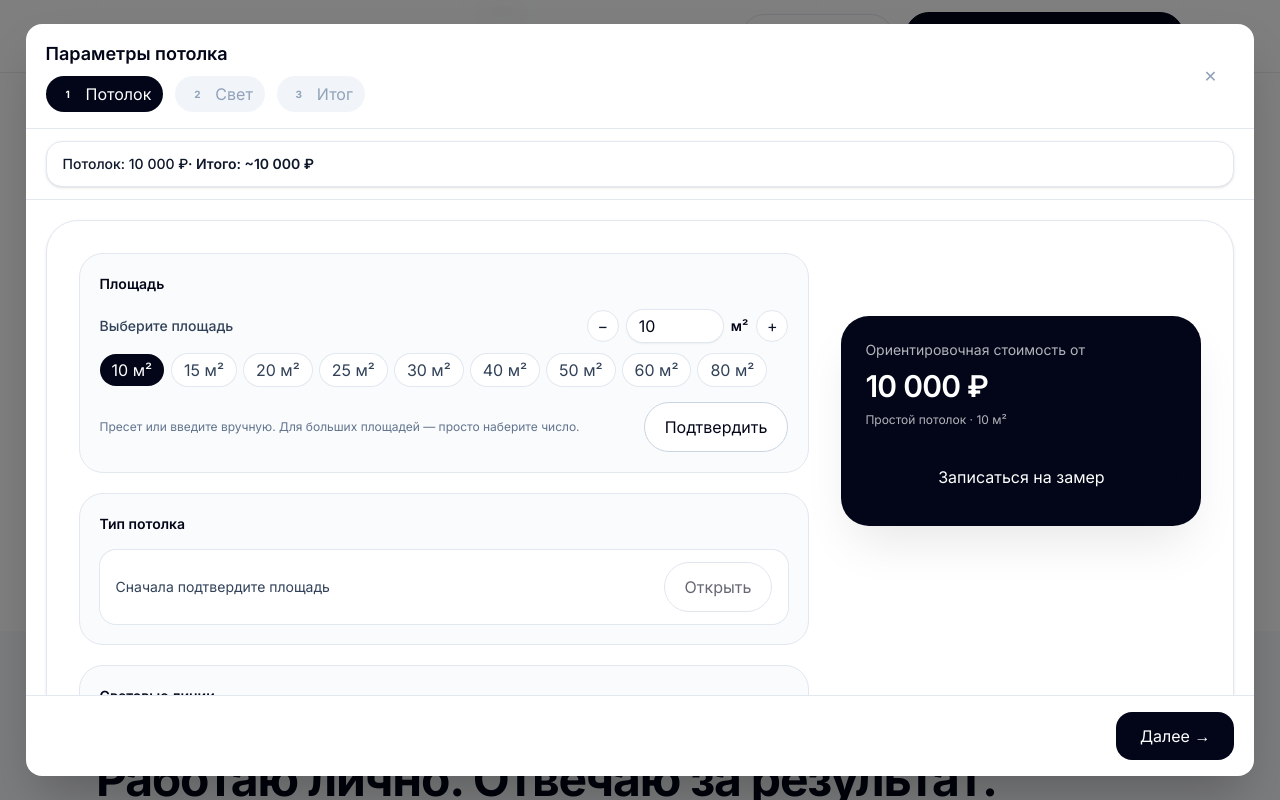
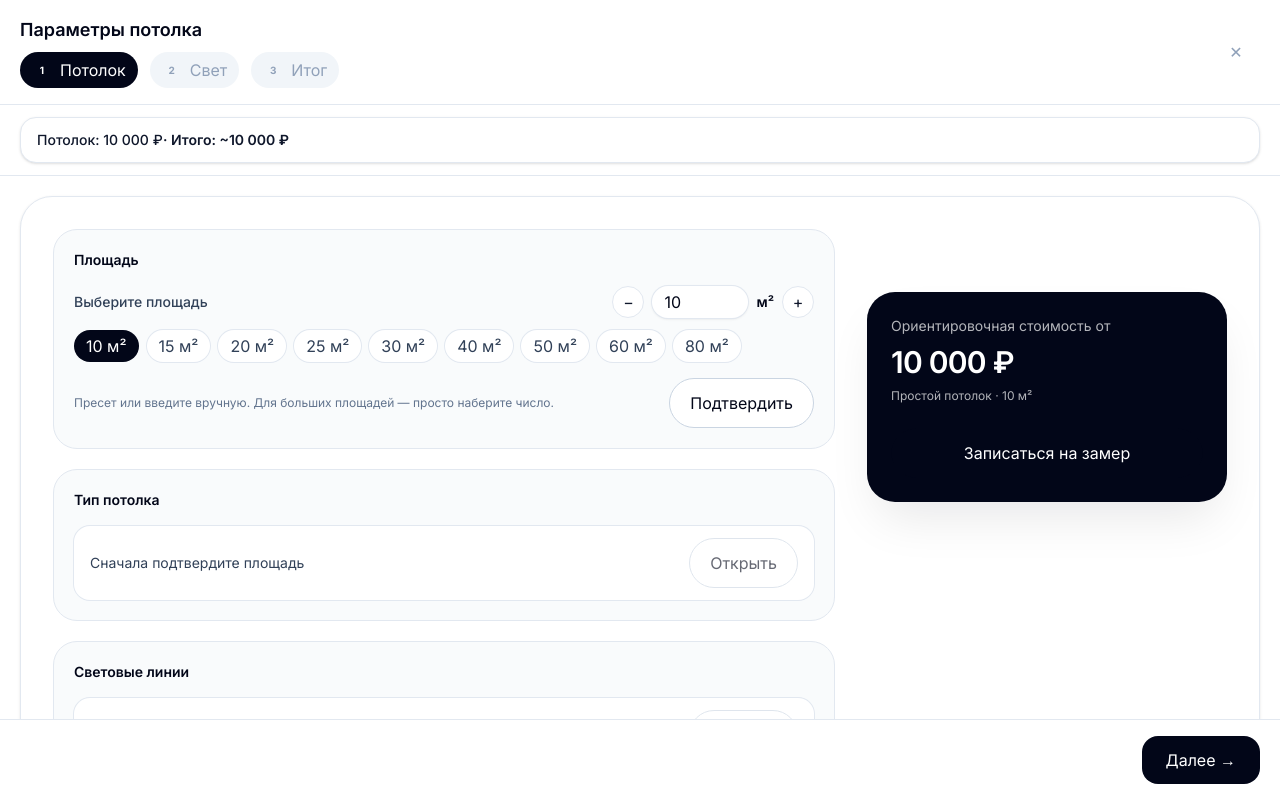
Before and after one commit to svladimirtsk-crypto/nextjs-potolkovo, a Next.js app: page / in a window 1280 px wide. Both pictures are taken after a click on the button "Рассчитать стоимость". Shown: the part 1953-2753 px from the top of the page. Built offline with nearby package versions, Linux system fonts and the light colour scheme.

Commit message:
Change calculator modal to fullscreen on all viewports

```diff
--- a/components/calculator-modal/calculator-modal.tsx
+++ b/components/calculator-modal/calculator-modal.tsx
@@ -359,12 +359,12 @@ export function CalculatorModal() {
           role="dialog"
           aria-modal={isOpen ? "true" : undefined}
           aria-labelledby="calc-modal-title"
-          // P1.1: full-screen bottom sheet on mobile
-          className={`calculator-modal-panel w-full max-h-[92dvh] flex flex-col rounded-t-2xl bg-white shadow-2xl lg:h-[94dvh] lg:w-[96vw] lg:max-h-[94dvh] lg:max-w-[1440px] lg:rounded-2xl ${transitionClass} ${
+          // Fullscreen calculator wizard on all viewports
+          className={`calculator-modal-panel fixed inset-0 flex h-[100dvh] max-h-[100dvh] w-screen max-w-none flex-col overflow-hidden rounded-none bg-white shadow-none ${transitionClass} ${
             modalActive
-              ? "translate-y-0 opacity-100 lg:scale-100 pointer-events-auto"
-              : "translate-y-4 opacity-0 lg:scale-95 pointer-events-none"
-          } max-sm:fixed max-sm:inset-0 max-sm:max-h-screen max-sm:rounded-none max-sm:animate-slideUp`}
+              ? "translate-y-0 opacity-100 pointer-events-auto"
+              : "translate-y-0 opacity-0 pointer-events-none"
+          }`}
         >
           {/* Header */}
           <div className="flex shrink-0 items-center justify-between border-b border-slate-200 px-5 py-4 max-sm:px-4 max-sm:py-3">
```
